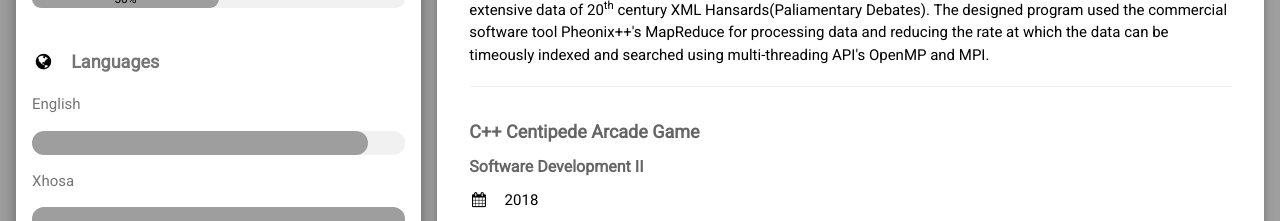
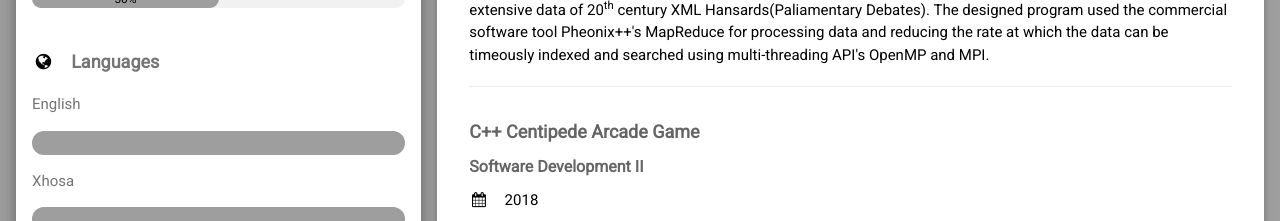
Before and after one commit to MATSUNYE/tumelomatsunye.github.io, a plain HTML site: page index.html in a window 1280 px wide. Shown: the part 980-1201 px from the top of the page. Drawn offline with nearby package versions, Linux system fonts and the light colour scheme.

Commit message:
Update index.html

```diff
--- a/index.html
+++ b/index.html
@@ -72,7 +72,7 @@
                   class="fa fa-globe fa-fw w3-margin-right w3-text-black"></i>Languages</b></p>
             <p>English</p>
             <div class="w3-light-grey w3-round-xlarge">
-              <div class="w3-round-xlarge w3-grey" style="height:24px;width:90%"></div>
+              <div class="w3-round-xlarge w3-grey" style="height:24px;width:100%"></div>
             </div>
             <p>Xhosa</p>
             <div class="w3-light-grey w3-round-xlarge">
```
